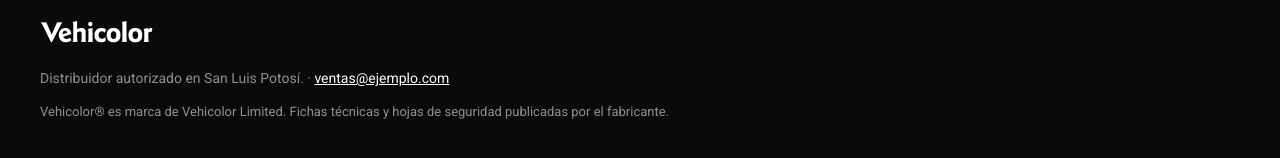
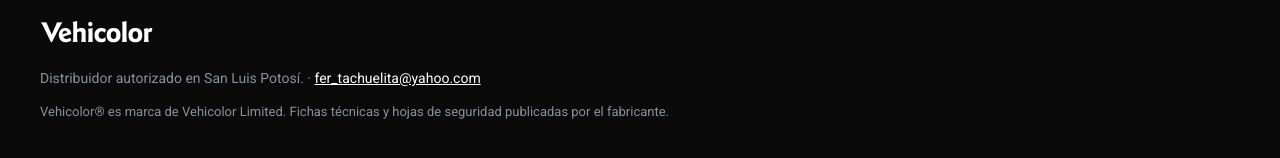
Before and after one commit to Hengg29/Vehicolor, a React (Vite) app: page / in a window 1280 px wide. Shown: the part 4964-5122 px from the top of the page. Built offline with nearby package versions, Linux system fonts and the light colour scheme.

Commit message:
Correo Real

```diff
--- a/src/data/vehicolor.js
+++ b/src/data/vehicolor.js
@@ -8,7 +8,7 @@
   city: 'San Luis Potosí',
   whatsapp: '520000000000',
   whatsappText: 'Hola, quiero cotizar productos Vehicolor.',
-  email: 'ventas@ejemplo.com',
+  email: 'fer_tachuelita@yahoo.com',
 }
 
 export const waLink = (text = SITE.whatsappText) =>
```
